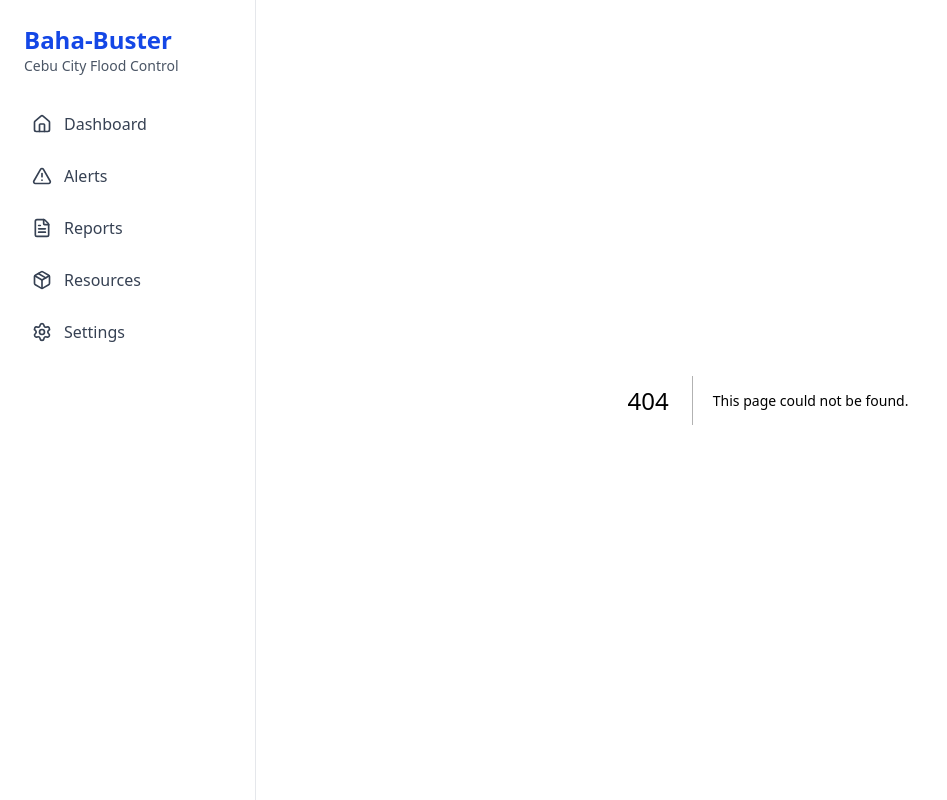
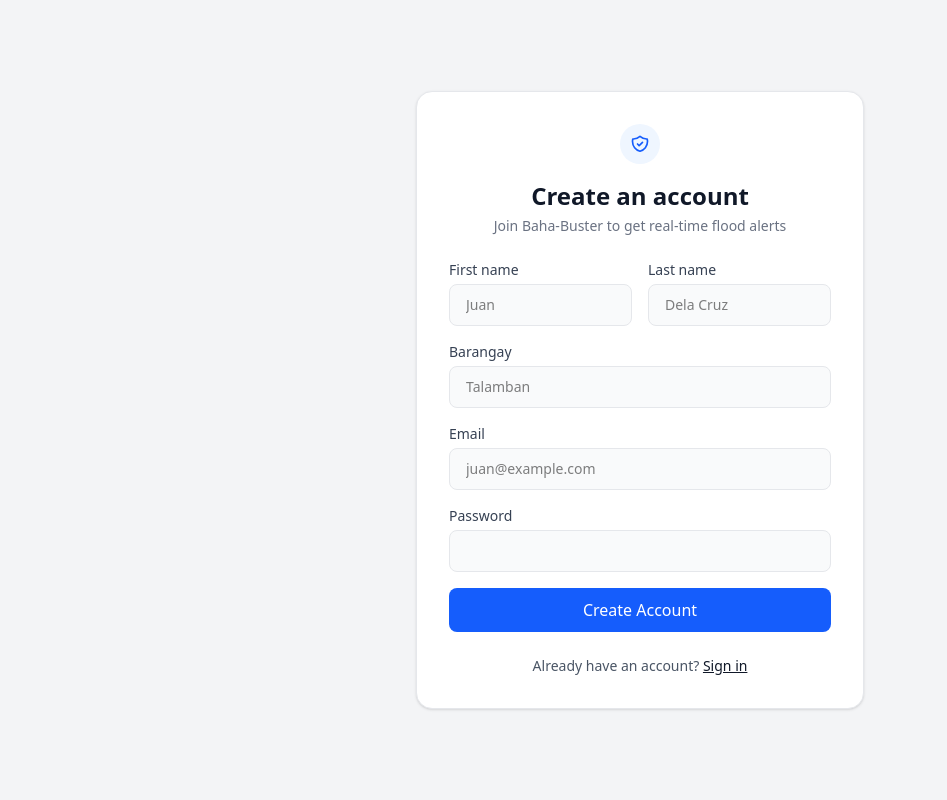
Before and after one commit to iamrayd/Baha-buster, a Next.js app: page /signup in a window 1280 px wide. Before the commit this address had no page. Shown: the whole page, without its empty margins (0-947 px from the left). Built offline with nearby package versions, Linux system fonts and the light colour scheme.

Commit message:
added login and signup pages

```diff
--- /dev/null
+++ b/src/app/(auth)/login/page.tsx
@@ -0,0 +1,77 @@
+"use client";
+
+import Link from "next/link";
+import { useRouter } from "next/navigation";
+
+export default function LoginPage() {
+  const router = useRouter();
+
+  const handleSignIn = (e: React.FormEvent) => {
+    e.preventDefault();
+
+    // Can add auth logic here
+    console.log("Signing in...");
+
+    // Redirects the user to the dashboard
+    router.push("/dashboard");
+  };
+
+  return (
+    <div className="min-h-screen flex items-center justify-center bg-gray-100 p-4">
+      <div className="max-w-md w-full bg-white rounded-2xl shadow-sm p-8 border border-gray-200">
+
+        <div className="text-center mb-6">
+          <h1 className="text-2xl font-bold text-gray-900">Welcome back</h1>
+        </div>
+        <form onSubmit={handleSignIn} className="space-y-4">
+          <div>
+            <label className="block text-sm font-medium text-gray-700 mb-1" htmlFor="email">
+              Email
+            </label>
+            <input
+              id="email"
+              type="email"
+              placeholder="m@example.com"
+              className="w-full px-4 py-2.5 bg-gray-50 border border-gray-200 rounded-lg focus:outline-none focus:ring-2 focus:ring-blue-600 focus:bg-white transition-colors text-sm"
+              required
+            />
+          </div>
+
+          <div>
+            <div className="flex justify-between items-center mb-1">
+              <label className="text-sm font-medium text-gray-700" htmlFor="password">
+                Password
+              </label>
+              <Link href="#" className="text-sm text-blue-600 hover:text-blue-700">
+                Forgot password?
+              </Link>
+            </div>
+            <input
+              id="password"
+              type="password"
+              className="w-full px-4 py-2.5 bg-gray-50 border border-gray-200 rounded-lg focus:outline-none focus:ring-2 focus:ring-blue-600 focus:bg-white transition-colors text-sm"
+              required
+            />
+          </div>
+
+          <button
+            type="submit"
+            className="w-full bg-blue-600 hover:bg-blue-700 text-white font-medium py-2.5 rounded-lg transition-colors mt-2"
+          >
+            Sign In
+          </button>
+        </form>
+
+        <div className="mt-6">
+          <p className="mt-6 text-center text-sm text-gray-600">
+            Dont have an account?{" "}
+            <Link href="/signup" className="text-gray-900 underline hover:text-blue-600 font-medium">
+              Sign up
+            </Link>
+          </p>
+        </div>
+
+      </div>
+    </div>
+  );
+}
--- /dev/null
+++ b/src/app/(auth)/signup/page.tsx
@@ -0,0 +1,120 @@
+"use client";
+
+import Link from "next/link";
+import { useRouter } from "next/navigation";
+
+export default function SignupPage() {
+  const router = useRouter();
+
+  const handleSignUp = (e: React.FormEvent) => {
+    e.preventDefault();
+
+    // send user data to backend
+    console.log("Creating account...");
+
+    // Reroute to the signin after successful signup
+    router.push("/login");
+  };
+
+  return (
+    <div className="min-h-screen flex items-center justify-center bg-gray-100 p-4">
+      <div className="max-w-md w-full bg-white rounded-2xl shadow-sm p-8 border border-gray-200">
+
+        <div className="flex justify-center mb-4">
+          <div className="w-10 h-10 bg-blue-50 rounded-full flex items-center justify-center">
+            <svg className="w-5 h-5 text-blue-600" fill="none" stroke="currentColor" viewBox="0 0 24 24" xmlns="http://www.w3.org/2000/svg">
+              <path strokeLinecap="round" strokeLinejoin="round" strokeWidth={2} d="M9 12l2 2 4-4m5.618-4.016A11.955 11.955 0 0112 2.944a11.955 11.955 0 01-8.618 3.04A12.02 12.02 0 003 9c0 5.591 3.824 10.29 9 11.622 5.176-1.332 9-6.03 9-11.622 0-1.042-.133-2.052-.382-3.016z" />
+            </svg>
+          </div>
+        </div>
+
+        <div className="text-center mb-6">
+          <h1 className="text-2xl font-bold text-gray-900">Create an account</h1>
+          <p className="text-sm text-gray-500 mt-1">Join Baha-Buster to get real-time flood alerts</p>
+        </div>
+
+        <form onSubmit={handleSignUp} className="space-y-4">
+          <div className="flex gap-4">
+            <div className="w-1/2">
+              <label className="block text-sm font-medium text-gray-700 mb-1" htmlFor="firstName">
+                First name
+              </label>
+              <input
+                id="firstName"
+                type="text"
+                placeholder="Juan"
+                className="w-full px-4 py-2.5 bg-gray-50 border border-gray-200 rounded-lg focus:outline-none focus:ring-2 focus:ring-blue-600 focus:bg-white transition-colors text-sm"
+                required
+              />
+            </div>
+            <div className="w-1/2">
+              <label className="block text-sm font-medium text-gray-700 mb-1" htmlFor="lastName">
+                Last name
+              </label>
+              <input
+                id="lastName"
+                type="text"
+                placeholder="Dela Cruz"
+                className="w-full px-4 py-2.5 bg-gray-50 border border-gray-200 rounded-lg focus:outline-none focus:ring-2 focus:ring-blue-600 focus:bg-white transition-colors text-sm"
+                required
+              />
+            </div>
+          </div>
+
+          <div>
+            <label className="block text-sm font-medium text-gray-700 mb-1" htmlFor="barangay">
+              Barangay
+            </label>
+            <input
+              id="barangay"
+              type="text"
+              placeholder="Talamban"
+              className="w-full px-4 py-2.5 bg-gray-50 border border-gray-200 rounded-lg focus:outline-none focus:ring-2 focus:ring-blue-600 focus:bg-white transition-colors text-sm"
+              required
+            />
+          </div>
+
+          <div>
+            <label className="block text-sm font-medium text-gray-700 mb-1" htmlFor="email">
+              Email
+            </label>
+            <input
+              id="email"
+              type="email"
+              placeholder="juan@example.com"
+              className="w-full px-4 py-2.5 bg-gray-50 border border-gray-200 rounded-lg focus:outline-none focus:ring-2 focus:ring-blue-600 focus:bg-white transition-colors text-sm"
+              required
+            />
+          </div>
+
+          <div>
+            <label className="block text-sm font-medium text-gray-700 mb-1" htmlFor="password">
+              Password
+            </label>
+            <input
+              id="password"
+              type="password"
+              className="w-full px-4 py-2.5 bg-gray-50 border border-gray-200 rounded-lg focus:outline-none focus:ring-2 focus:ring-blue-600 focus:bg-white transition-colors text-sm"
+              required
+            />
+          </div>
+
+          <button
+            type="submit"
+            className="w-full bg-blue-600 hover:bg-blue-700 text-white font-medium py-2.5 rounded-lg transition-colors"
+          >
+            Create Account
+          </button>
+        </form>
+
+        <p className="mt-6 text-center text-sm text-gray-600">
+          Already have an account?{" "}
+          <Link href="/signin" className="text-gray-900 underline hover:text-blue-600 font-medium ">
+             Sign in
+          </Link>
+        </p>
+
+      </div>
+    </div>
+  );
+}
--- a/src/app/alerts/page.tsx
+++ b/src/app/(main)/alerts/page.tsx
@@ -1,7 +1,7 @@
 
 export default function page() {
   return (
-        <div className="p-8">
+    <div className="p-8">
       <h1 className="text-3xl font-bold text-gray-900">Alerts</h1>
       <p className="text-gray-600 mt-1">Coming soon.</p>
     </div>
--- a/src/app/dashboard/page.tsx
+++ b/src/app/(main)/dashboard/page.tsx
@@ -2,11 +2,11 @@
 
 import { useEffect, useState } from "react";
 import dynamic from "next/dynamic";
-import Sidebar from "@/src/components/layout/Sidebar";
 import QuickStats from "@/src/features/dashboard/QuickStats";
 import RealTimeAlerts from "@/src/features/alerts/RealTimeAlerts";
 import FloodDataChart from "@/src/features/dashboard/FloodDataChart";
 import { BarangayFloodData, RiskLevel } from "@/src/types/global";
+import Link from "next/link";
 
 const LeafletMap = dynamic(
   () => import("@/src/features/flood-map/components/LeafletMap"),
@@ -79,23 +79,42 @@
 
   return (
     <div className="flex">
-      <main className="flex-1 ml-64 min-h-screen bg-gray-50">
+      <main className="flex-1 min-h-screen bg-gray-50">
         <div className="p-8">
-          <div className="mb-8">
-            <h1 className="text-3xl font-bold text-gray-900">Dashboard</h1>
-            <p className="text-gray-600 mt-1">
-              Overview of current flood risks and disaster response activities in Cebu City.
-            </p>
+          <div className="mb-8 flex flex-col sm:flex-row sm:items-start justify-between gap-4">
+            <div>
+              <h1 className="text-3xl font-bold text-gray-900">Dashboard</h1>
+              <p className="text-gray-600 mt-1">
+                Overview of current flood risks and disaster response activities in Cebu City.
+              </p>
+            </div>
 
+            <div className="flex gap-4">
+              <Link
+                href="/login"
+                className="px-6 py-2 text-white bg-blue-600 rounded-md hover:bg-blue-700 transition-colors shadow-sm font-medium"
+              >
+                Sign In
+              </Link>
+              <Link
+                href="/signup"
+                className="px-6 py-2 text-blue-600 bg-white border border-blue-600 rounded-md hover:bg-blue-50 transition-colors shadow-sm font-medium"
+              >
+                Sign Up
+              </Link>
+            </div>
+
+            {/* Loading State */}
             {loading && data.length === 0 && (
-              <div className="mt-4 p-4 bg-blue-50 text-blue-700 rounded-lg flex items-center gap-3 animate-pulse">
+              <div className="mt-4 p-4 w-full bg-blue-50 text-blue-700 rounded-lg flex items-center gap-3 animate-pulse sm:order-last sm:col-span-2">
                 <div className="w-4 h-4 border-2 border-blue-600 border-t-transparent rounded-full animate-spin"></div>
                 <span>{statusMessage}</span>
               </div>
             )}
 
+            {/* Error State */}
             {error && data.length === 0 && (
-              <div className="mt-4 p-4 bg-red-50 text-red-700 rounded-lg">
+              <div className="mt-4 p-4 w-full bg-red-50 text-red-700 rounded-lg sm:order-last sm:col-span-2">
                 <p className="font-semibold">⚠️ {error}</p>
                 <button
                   onClick={() => window.location.reload()}
--- /dev/null
+++ b/src/app/(main)/layout.tsx
@@ -0,0 +1,16 @@
+import Sidebar from "@/src/components/layout/Sidebar";
+
+export default function MainLayout({
+  children,
+}: {
+  children: React.ReactNode;
+}) {
+  return (
+    <div className="flex min-h-screen bg-gray-50">
+      <Sidebar />
+      <main className="flex-1 ml-64 p-8 w-full">
+        {children}
+      </main>
+    </div>
+  );
+}
--- a/src/app/layout.tsx
+++ b/src/app/layout.tsx
@@ -1,6 +1,4 @@
 import "./globals.css";
-import Sidebar from "@/src/components/layout/Sidebar";
-
 
 export default function RootLayout({
   children,
@@ -9,13 +7,8 @@
 }) {
   return (
     <html lang="en">
-      <body>
-        <div className="flex">
-          <Sidebar />
-                <main className="flex-1 ml-64 min-h-screen">
-            {children}
-          </main>
-        </div>
+      <body className="antialiased bg-gray-50">
+        {children}
       </body>
     </html>
   );
```
Also changed, not shown: src/app/(main)/data/barangayBoundaries.ts (renamed from src/app/data/barangayBoundaries.ts), src/app/(main)/reports/page.tsx (renamed from src/app/reports/page.tsx), src/app/(main)/resources/page.tsx (renamed from src/app/resources/page.tsx), src/app/(main)/settings/page.tsx (renamed from src/app/settings/page.tsx).
